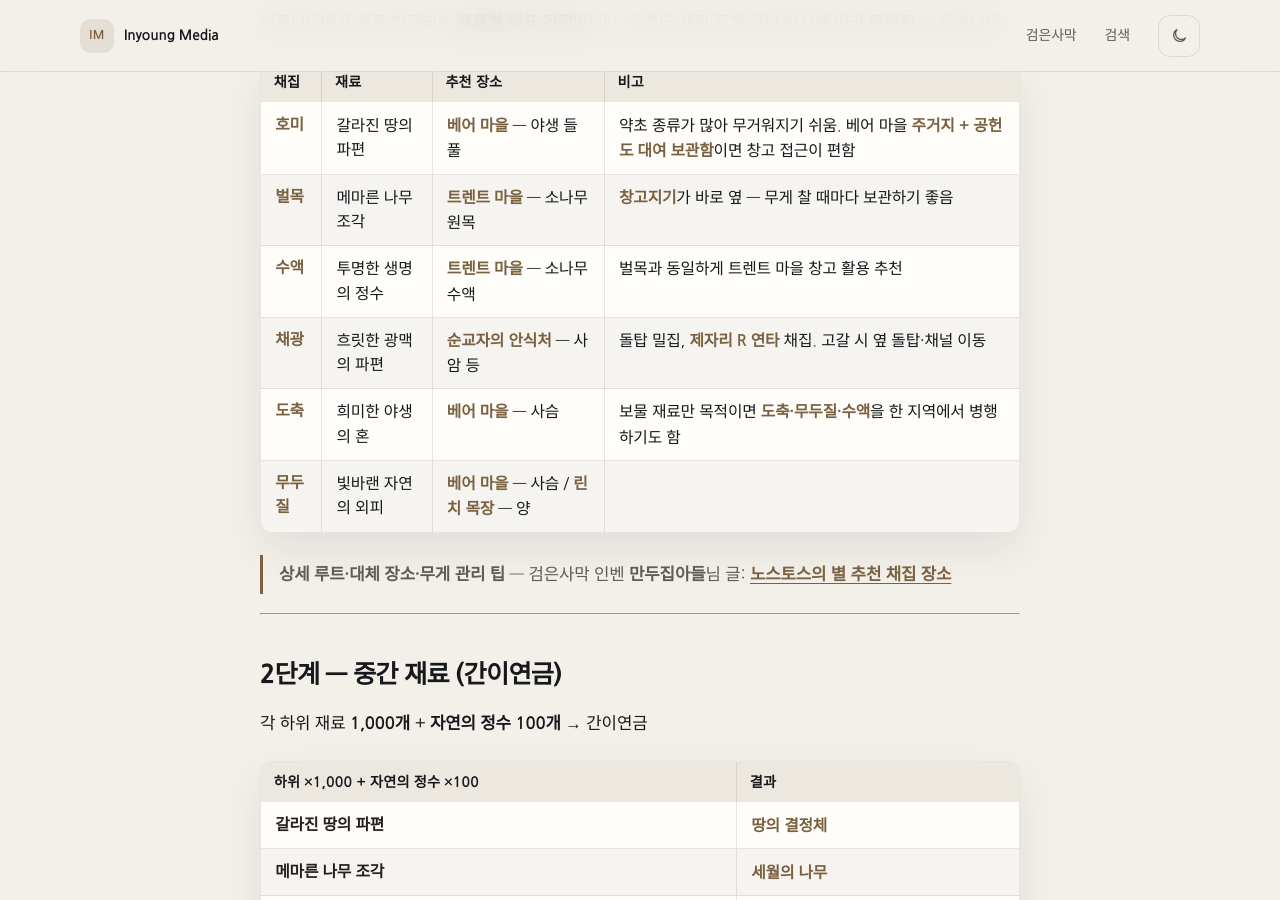
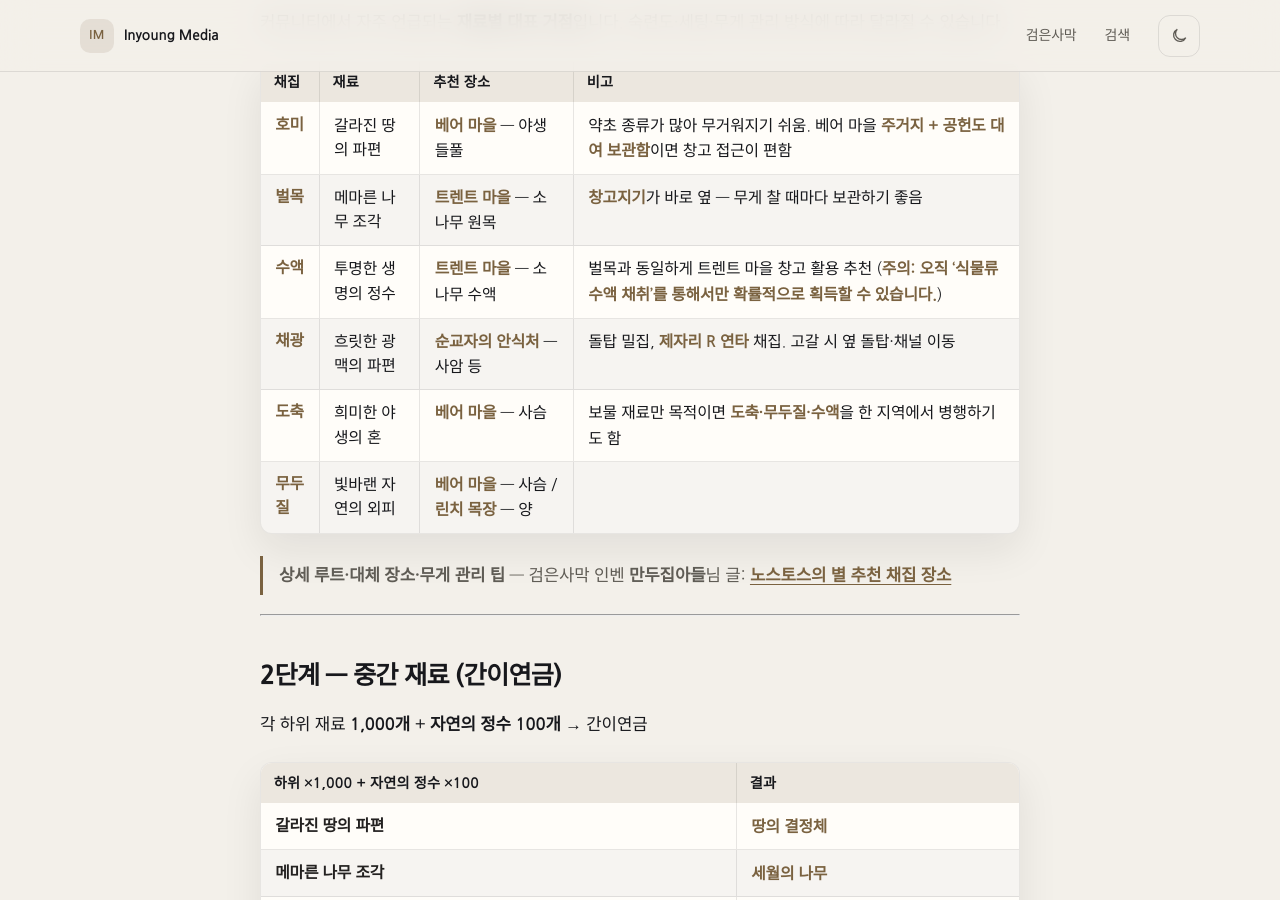
Before and after one commit to inyounglee/inyounglee.github.io, a Jekyll site: the page built from _posts/2026-09-02-treasure-nostos-star-guide.md, in a window 1280 px wide and 900 px high, scrolled down 1988 px. Built offline with Jekyll 4.4.1, drawn with Linux system fonts in a browser that asks for light colours; some web fonts are replaced.

Commit message:
- update post

```diff
--- a/_posts/2026-09-02-treasure-nostos-star-guide.md
+++ b/_posts/2026-09-02-treasure-nostos-star-guide.md
@@ -53,7 +53,7 @@ featured: false
 | --- | --- | --- | --- |
 | **호미** | 갈라진 땅의 파편 | **베어 마을** — 야생 들풀 | 약초 종류가 많아 무거워지기 쉬움. 베어 마을 **주거지 + 공헌도 대여 보관함**이면 창고 접근이 편함 |
 | **벌목** | 메마른 나무 조각 | **트렌트 마을** — 소나무 원목 | **창고지기**가 바로 옆 — 무게 찰 때마다 보관하기 좋음 |
-| **수액** | 투명한 생명의 정수 | **트렌트 마을** — 소나무 수액 | 벌목과 동일하게 트렌트 마을 창고 활용 추천 |
+| **수액** | 투명한 생명의 정수 | **트렌트 마을** — 소나무 수액 | 벌목과 동일하게 트렌트 마을 창고 활용 추천 (**주의: 오직 '식물류 수액 채취'를 통해서만 확률적으로 획득할 수 있습니다.**) |
 | **채광** | 흐릿한 광맥의 파편 | **순교자의 안식처** — 사암 등 | 돌탑 밀집, **제자리 R 연타** 채집. 고갈 시 옆 돌탑·채널 이동 |
 | **도축** | 희미한 야생의 혼 | **베어 마을** — 사슴 | 보물 재료만 목적이면 **도축·무두질·수액**을 한 지역에서 병행하기도 함 |
 | **무두질** | 빛바랜 자연의 외피 | **베어 마을** — 사슴 / **린치 목장** — 양 | |
```
